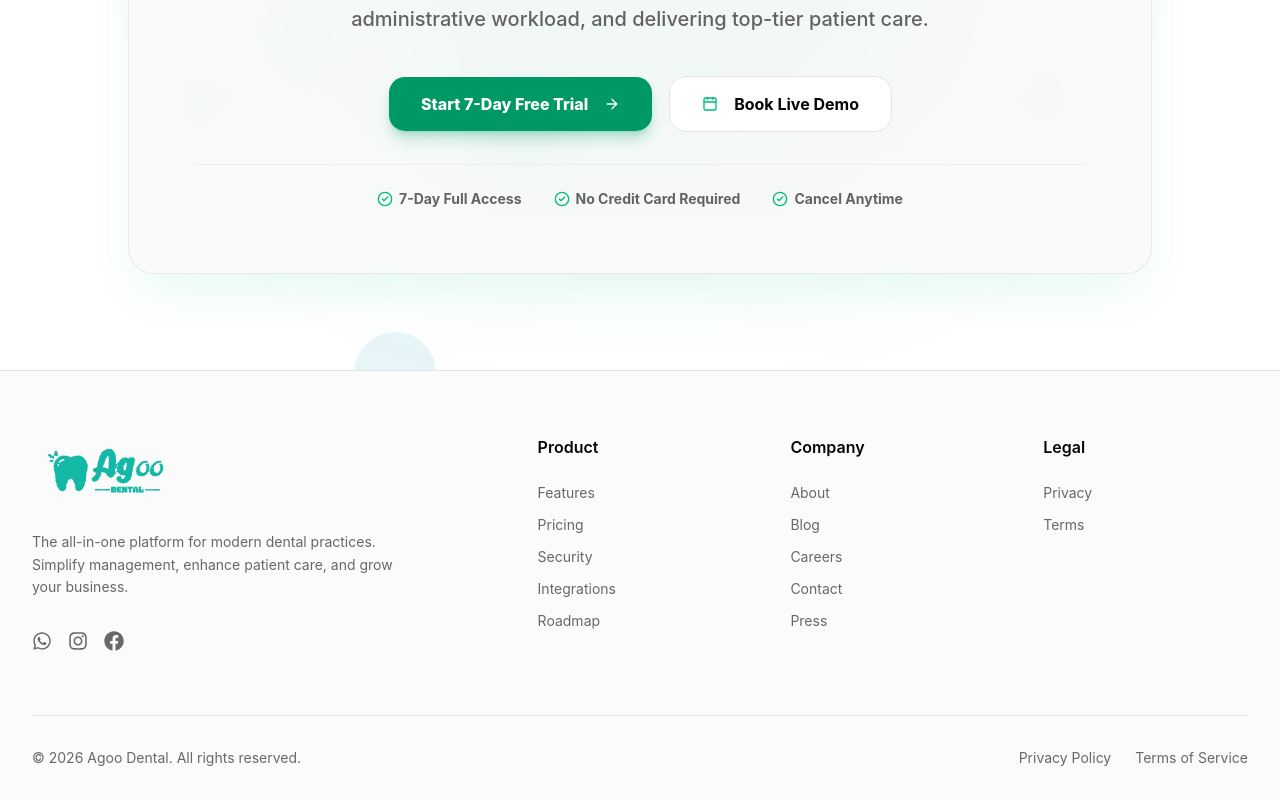
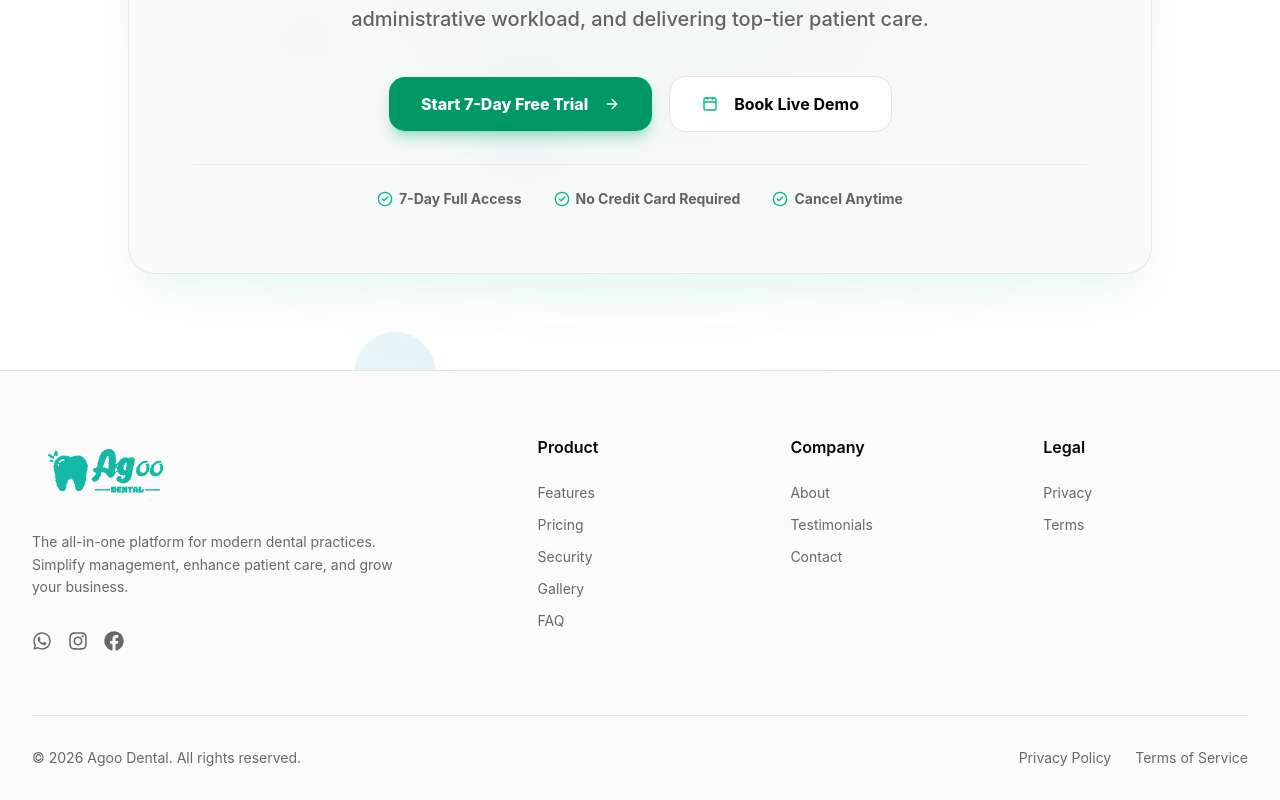
Before and after one commit to Hentry-itoi/denta-care, a Next.js app: page / in a window 1280 px wide. Shown: the part 9856-10656 px from the top of the page. Built offline with nearby package versions, Linux system fonts and the light colour scheme.

Commit message:
feat: implement landing page footer component with social links and site navigation

```diff
--- a/components/landing/footer.tsx
+++ b/components/landing/footer.tsx
@@ -52,11 +52,11 @@ export function Footer() {
           <div>
             <h4 className="font-semibold mb-6">Product</h4>
             <ul className="space-y-3 text-sm text-foreground/60">
-              <li><Link href="#features" className="hover:text-primary transition-colors">Features</Link></li>
-              <li><Link href="#pricing" className="hover:text-primary transition-colors">Pricing</Link></li>
-              <li><a href="#" className="hover:text-primary transition-colors">Security</a></li>
-              <li><a href="#" className="hover:text-primary transition-colors">Integrations</a></li>
-              <li><a href="#" className="hover:text-primary transition-colors">Roadmap</a></li>
+              <li><Link href="/features" className="hover:text-primary transition-colors">Features</Link></li>
+              <li><Link href="/#pricing" className="hover:text-primary transition-colors">Pricing</Link></li>
+              <li><Link href="/features/security" className="hover:text-primary transition-colors">Security</Link></li>
+              <li><Link href="/#gallery" className="hover:text-primary transition-colors">Gallery</Link></li>
+              <li><Link href="/#faq" className="hover:text-primary transition-colors">FAQ</Link></li>
             </ul>
           </div>
 
@@ -64,11 +64,9 @@ export function Footer() {
           <div>
             <h4 className="font-semibold mb-6">Company</h4>
             <ul className="space-y-3 text-sm text-foreground/60">
-              <li><a href="#" className="hover:text-primary transition-colors">About</a></li>
-              <li><a href="#" className="hover:text-primary transition-colors">Blog</a></li>
-              <li><a href="#" className="hover:text-primary transition-colors">Careers</a></li>
+              <li><Link href="#" className="hover:text-primary transition-colors">About</Link></li>
+              <li><Link href="/#testimonials" className="hover:text-primary transition-colors">Testimonials</Link></li>
               <li><Link href="/contact" className="hover:text-primary transition-colors">Contact</Link></li>
-              <li><a href="#" className="hover:text-primary transition-colors">Press</a></li>
             </ul>
           </div>
 
```
